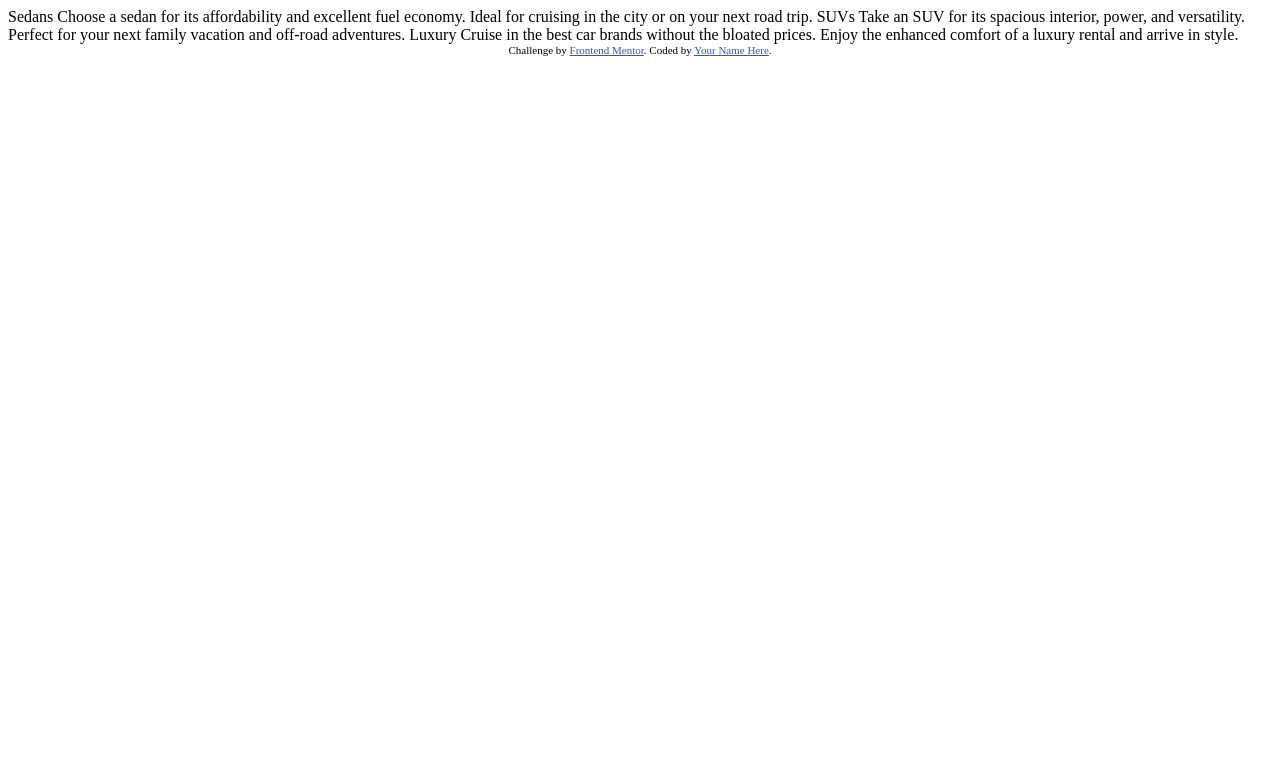
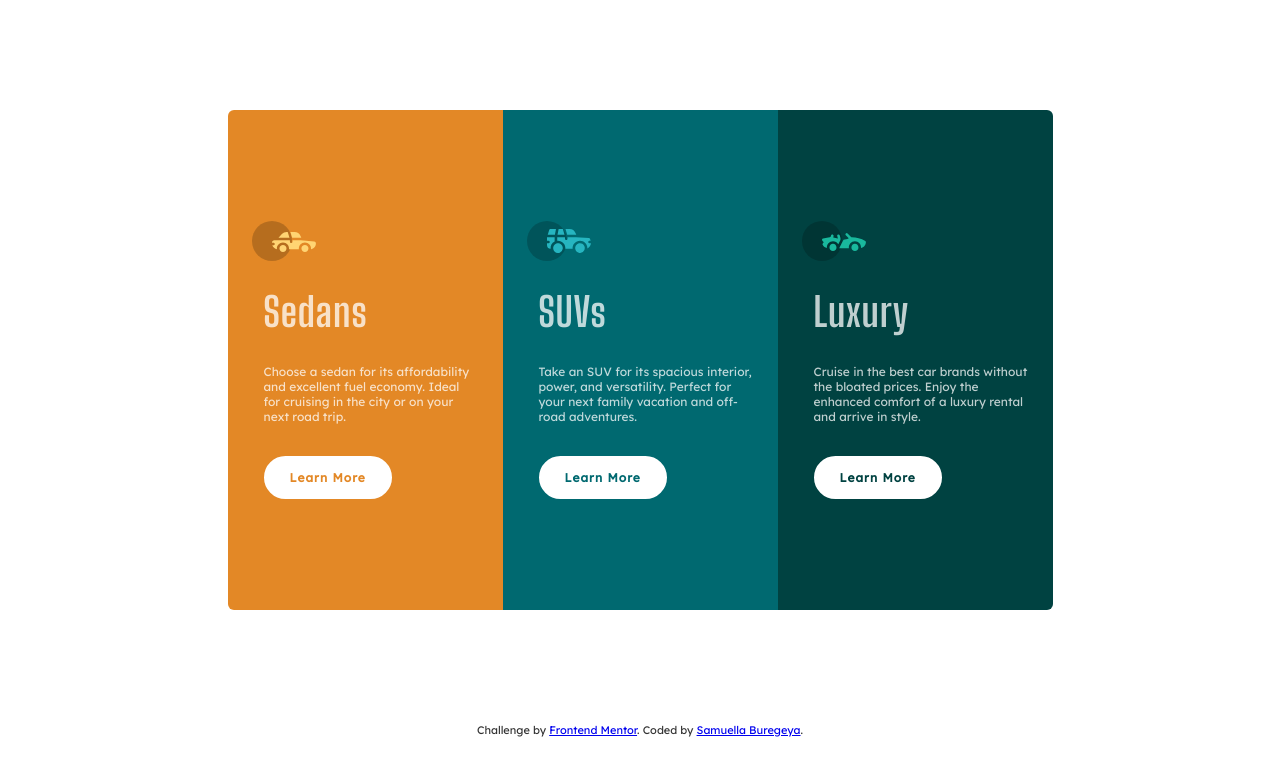
Before and after one commit to samuellla176/Frontendmentor__1, a plain HTML site: page index.html in a window 1280 px wide. Drawn offline with Linux system fonts and the light colour scheme.

Commit message:
changed index.html

```diff
--- a/index.html
+++ b/index.html
@@ -1,36 +1,38 @@
 <!DOCTYPE html>
 <html lang="en">
 <head>
-  <meta charset="UTF-8">
-  <meta name="viewport" content="width=device-width, initial-scale=1.0"> <!-- displays site properly based on user's device -->
-
-  <link rel="icon" type="image/png" sizes="32x32" href="./images/favicon-32x32.png">
-
-  <title>Frontend Mentor | 3-column preview card component</title>
-
-  <!-- Feel free to remove these styles or customise in your own stylesheet 👍 -->
-  <style>
-    .attribution { font-size: 11px; text-align: center; }
-    .attribution a { color: hsl(228, 45%, 44%); }
-  </style>
+    <meta charset="UTF-8">
+    <meta name="viewport" content="width=device-width, initial-scale=1.0">
+    <title>Frontend mentor</title>
+    <link rel="stylesheet" href="challenge1.css">
+    <link href="https://fonts.googleapis.com/css2?family=Big+Shoulders+Display:wght@700&family=Lexend+Deca:wght@400&display=swap" rel="stylesheet">
 </head>
 <body>
-
-  Sedans
-  Choose a sedan for its affordability and excellent fuel economy. Ideal for cruising in the city
-  or on your next road trip.
-
-  SUVs
-  Take an SUV for its spacious interior, power, and versatility. Perfect for your next family vacation
-  and off-road adventures.
-
-  Luxury
-  Cruise in the best car brands without the bloated prices. Enjoy the enhanced comfort of a luxury
-  rental and arrive in style.
-
+  <div class="main-center">
+    <div class="cards-container">
+      <div class="card1">
+        <img src="images/icon-sedans.svg" alt="Sedan Icon" class="card-icon">
+        <h1>Sedans</h1>
+        <p>Choose a sedan for its affordability and excellent fuel economy. Ideal for cruising in the city or on your next road trip.</p>
+        <a class="learn-more-btn">Learn More</a>
+      </div>
+      <div class="card2">
+        <img src="images/icon-suvs.svg" alt="SUV Icon" class="card-icon">
+        <h1>SUVs</h1>
+        <p>Take an SUV for its spacious interior, power, and versatility. Perfect for your next family vacation and off-road adventures.</p>
+        <a class="learn-more-btn">Learn More</a>
+      </div>
+      <div class="card3">
+        <img src="images/icon-luxury.svg" alt="Luxury Icon" class="card-icon">
+        <h1>Luxury</h1>
+        <p>Cruise in the best car brands without the bloated prices. Enjoy the enhanced comfort of a luxury rental and arrive in style.</p>
+        <a class="learn-more-btn">Learn More</a>
+      </div>
+    </div>
+  </div>
   <div class="attribution">
-    Challenge by <a href="https://www.frontendmentor.io?ref=challenge" target=" blank">Frontend Mentor</a>.
-    Coded by <a href="#">Your Name Here</a>.
+    Challenge by <a href="https://www.frontendmentor.io?ref=challenge" target="_blank">Frontend Mentor</a>.
+    Coded by <a href="https://github.com/samuellla176">Samuella Buregeya</a>.
   </div>
 </body>
 </html>
```
Also changed, not shown: challenge1.html (deleted, +0 -38 lines).
